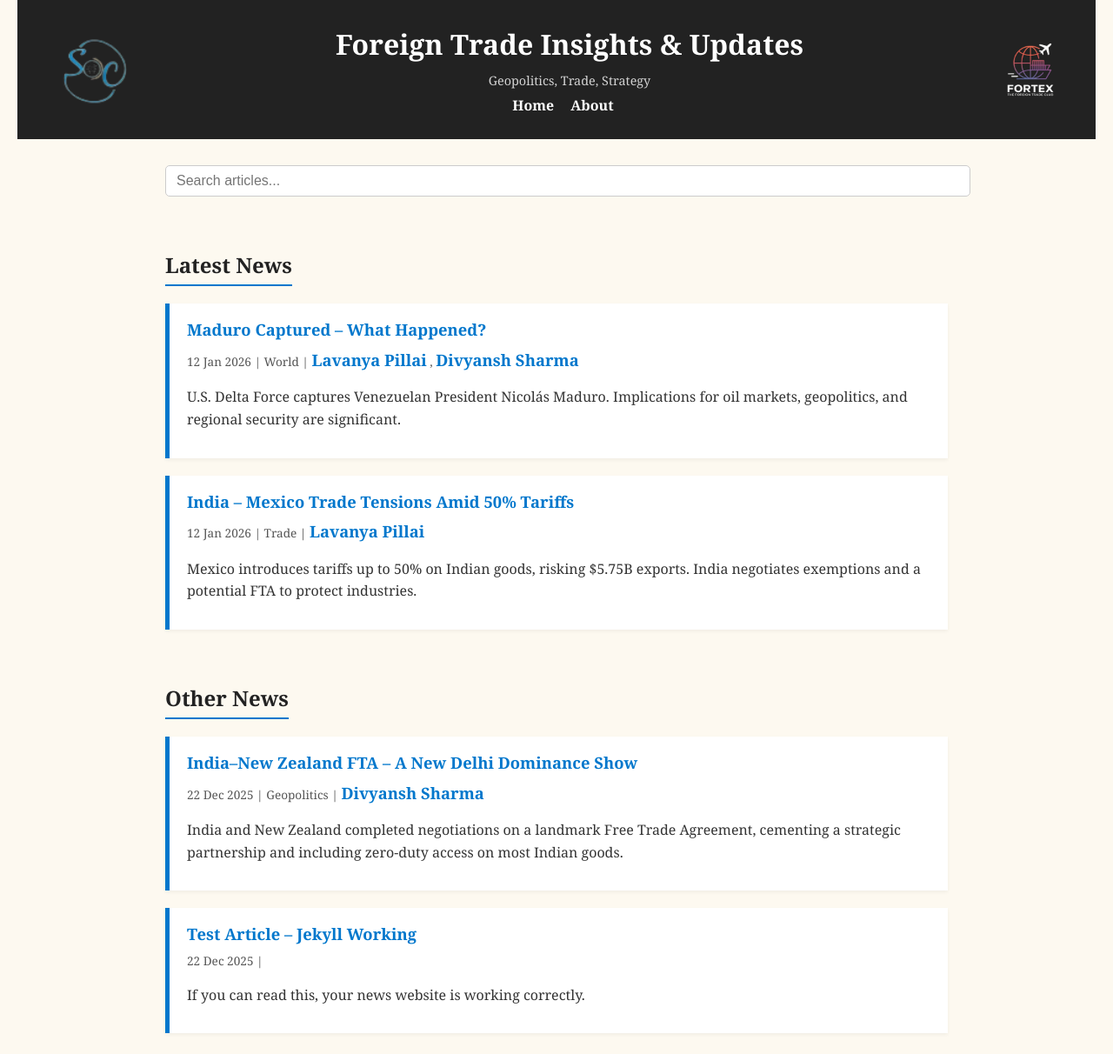
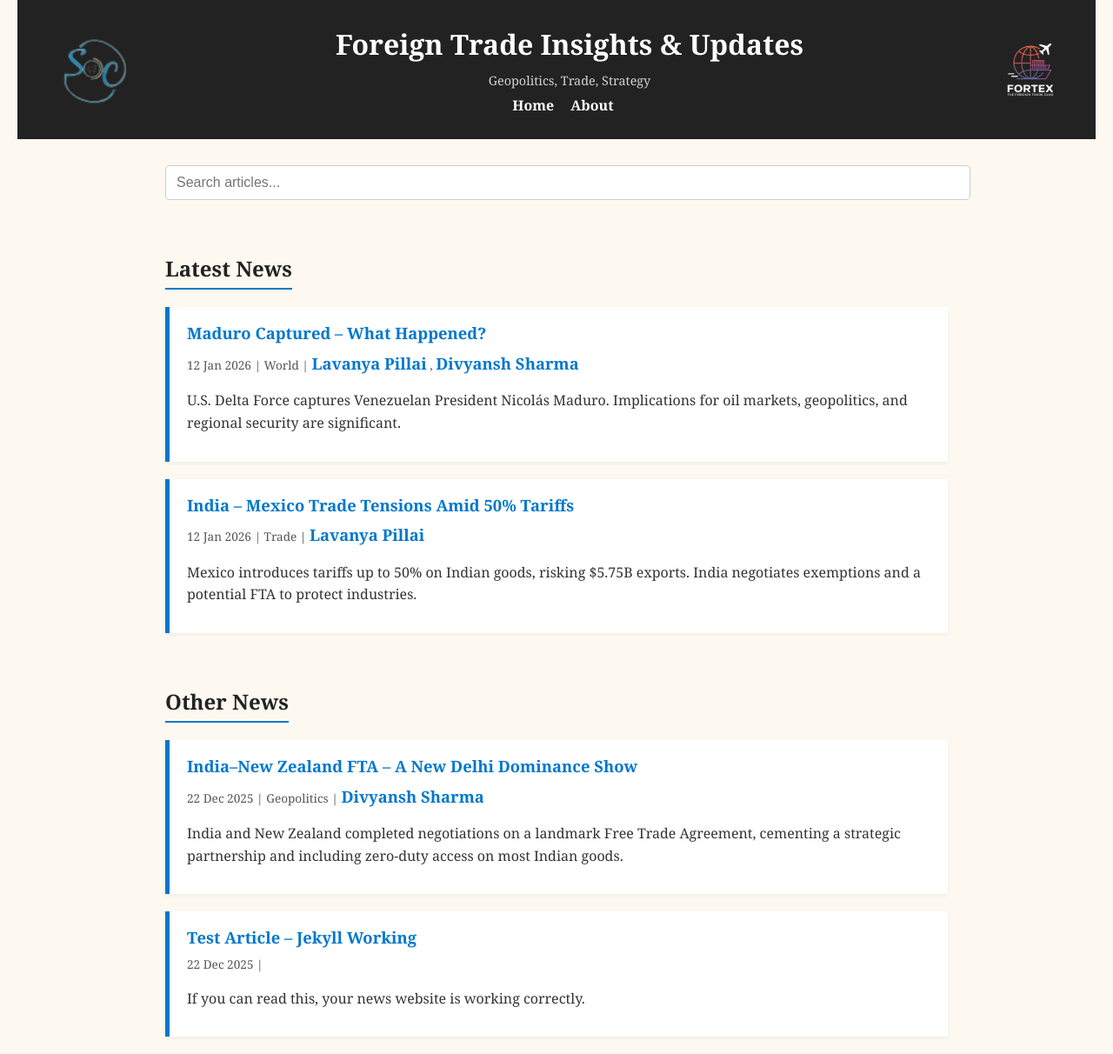
Before and after one commit to WSP-17/WSP-17.github.io, a Jekyll site: the page built from index.html, in a window 1280 px wide. Shown: the whole page at 87% size. Built offline with Jekyll 4.4.1, drawn with Linux system fonts in a browser that asks for light colours.

Commit message:
Refactor search input and author display logic

```diff
--- a/index.html
+++ b/index.html
@@ -3,8 +3,7 @@
 title: "Foreign Trade Insights & Updates"
 ---
 
-<!-- SEARCH BAR -->
-<input type="text" id="searchInput" placeholder="Search articles..." style="width:100%; padding:8px 12px; margin:10px 0 20px 0; border-radius:5px; border:1px solid #ccc;">
+<input type="text" id="searchInput" placeholder="Search articles...">
 
 {% assign latest_posts = "" | split: "" %}
 {% assign other_posts = "" | split: "" %}
@@ -21,7 +20,6 @@
   {% endif %}
 {% endfor %}
 
-<!-- LATEST NEWS SECTION -->
 {% if latest_posts.size > 0 %}
   <h2>Latest News</h2>
   <ul class="post-list">
@@ -31,8 +29,7 @@
         <small>
           {{ post.date | date: "%d %b %Y" }} | {{ post.category | capitalize }}
           {% if post.authors %}
-            |
-            {% for author in post.authors %}
+            | {% for author in post.authors %}
                 <span title="Go to LinkedIn page of {{ author.name }}">
                   <a href="{{ author.link }}" target="_blank">{{ author.name }}</a>
                 </span>{% if forloop.last == false %}, {% endif %}
@@ -51,7 +48,6 @@
   </ul>
 {% endif %}
 
-<!-- OTHER NEWS SECTION -->
 {% if other_posts.size > 0 %}
   {% if latest_posts.size > 0 %}
     <h2>Other News</h2>
@@ -65,8 +61,7 @@
         <small>
           {{ post.date | date: "%d %b %Y" }} | {{ post.category | capitalize }}
           {% if post.authors %}
-            |
-            {% for author in post.authors %}
+            | {% for author in post.authors %}
                 <span title="Go to LinkedIn page of {{ author.name }}">
                   <a href="{{ author.link }}" target="_blank">{{ author.name }}</a>
                 </span>{% if forloop.last == false %}, {% endif %}
@@ -90,7 +85,7 @@
   searchInput.addEventListener('keyup', function(){
     const filter = searchInput.value.toLowerCase();
     const posts = document.querySelectorAll('.post-list li');
-  posts.forEach(post=>{
+    posts.forEach(post => {
       const text = post.innerText.toLowerCase();
       post.style.display = text.includes(filter) ? '' : 'none';
     });
```
Lines whose indentation alone changed are shown as unchanged.
